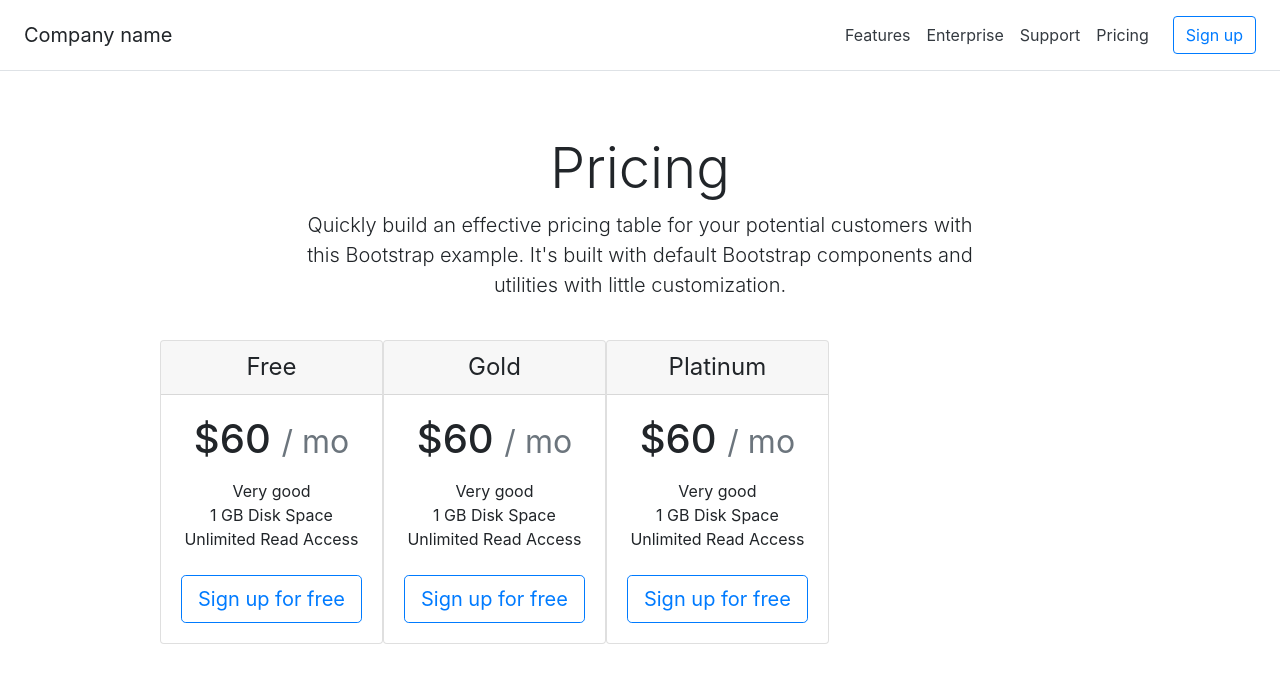
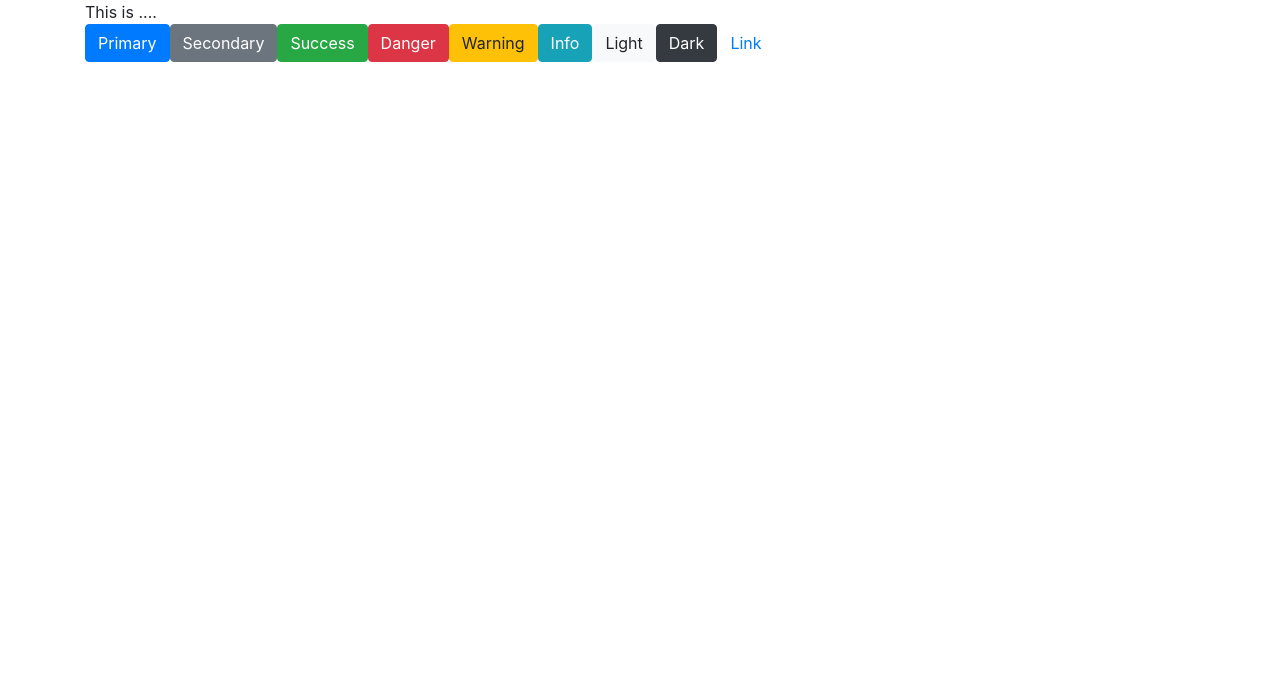
Before and after one commit to CodeKul/daily-angular-1030-1130-6thaug18, an Angular app in the folder angular/mysample/: page / in a window 1280 px wide. Shown: the top 682 px of the page. Built offline with nearby package versions, Linux system fonts and the light colour scheme.

Commit message:
databinding : inter component communication

```diff
--- a/angular/mysample/src/app/app.component.html
+++ b/angular/mysample/src/app/app.component.html
@@ -1,7 +1,11 @@
-<app-pricing></app-pricing>
+<!-- <app-pricing></app-pricing> -->
 
 <!-- <div class="container">
     <app-login>
         <h1 class="text-muted">This is what h1 is .</h1>
     </app-login>
 </div> -->
+
+<div class="container">
+    <app-jumbo></app-jumbo>
+</div>
--- a/angular/mysample/src/app/jumbo/alert-my/alert-my.component.html
+++ b/angular/mysample/src/app/jumbo/alert-my/alert-my.component.html
@@ -1,3 +1,3 @@
-<div class="alert alert-primary" role="alert">
-  This is .... type alert
+<div [class]="alCls" role="alert">
+  This is .... {{alCls}}
 </div>
--- a/angular/mysample/src/app/jumbo/alert-my/alert-my.component.ts
+++ b/angular/mysample/src/app/jumbo/alert-my/alert-my.component.ts
@@ -1,4 +1,4 @@
-import { Component, OnInit } from '@angular/core';
+import { Component, OnInit, Input } from '@angular/core';
 
 @Component({
   selector: 'app-alert-my',
@@ -7,9 +7,11 @@ import { Component, OnInit } from '@angular/core';
 })
 export class AlertMyComponent implements OnInit {
 
+  @Input()
+  alCls : string
+
   constructor() { }
 
   ngOnInit() {
   }
-
 }
--- a/angular/mysample/src/app/jumbo/btn-pnl/btn-pnl.component.html
+++ b/angular/mysample/src/app/jumbo/btn-pnl/btn-pnl.component.html
@@ -1,13 +1,13 @@
 <div class="row">
   <div class="col-md-12">
-    <button type="button" class="btn btn-primary">Primary</button>
-    <button type="button" class="btn btn-secondary">Secondary</button>
-    <button type="button" class="btn btn-success">Success</button>
-    <button type="button" class="btn btn-danger">Danger</button>
-    <button type="button" class="btn btn-warning">Warning</button>
-    <button type="button" class="btn btn-info">Info</button>
-    <button type="button" class="btn btn-light">Light</button>
-    <button type="button" class="btn btn-dark">Dark</button>
-    <button type="button" class="btn btn-link">Link</button>
+    <button type="button" class="btn btn-primary" (click)="onBtn(1)">Primary</button>
+    <button type="button" class="btn btn-secondary" (click)="onBtn(2)">Secondary</button>
+    <button type="button" class="btn btn-success" (click)="onBtn(3)">Success</button>
+    <button type="button" class="btn btn-danger" (click)="onBtn(4)">Danger</button>
+    <button type="button" class="btn btn-warning" (click)="onBtn(5)">Warning</button>
+    <button type="button" class="btn btn-info" (click)="onBtn(6)">Info</button>
+    <button type="button" class="btn btn-light" (click)="onBtn(7)">Light</button>
+    <button type="button" class="btn btn-dark" (click)="onBtn(8)">Dark</button>
+    <button type="button" class="btn btn-link" (click)="onBtn(9)">Link</button>
   </div>
 </div>
--- a/angular/mysample/src/app/jumbo/btn-pnl/btn-pnl.component.ts
+++ b/angular/mysample/src/app/jumbo/btn-pnl/btn-pnl.component.ts
@@ -1,4 +1,4 @@
-import { Component, OnInit } from '@angular/core';
+import { Component, OnInit, EventEmitter, Output } from '@angular/core';
 
 @Component({
   selector: 'app-btn-pnl',
@@ -7,9 +7,36 @@ import { Component, OnInit } from '@angular/core';
 })
 export class BtnPnlComponent implements OnInit {
 
+  @Output()
+  onAlert: EventEmitter<string> = new EventEmitter()
+
   constructor() { }
 
   ngOnInit() {
   }
 
+  onBtn(btn: number) {
+    switch (btn) {
+      case 1:
+        this.onAlert.emit('alert alert-primary')
+        break;
+      case 2:
+        this.onAlert.emit('alert alert-secondry')
+        break;
+      case 3:
+        this.onAlert.emit('alert alert-success')
+        break;
+      case 4:
+        this.onAlert.emit('alert alert-danger')
+        break;
+      case 5:
+        this.onAlert.emit('alert alert-warning')
+        break;
+      case 6:
+        this.onAlert.emit('alert alert-info')
+        break;
+      default:
+        break;
+    }
+  }
 }
--- a/angular/mysample/src/app/jumbo/jumbo.component.html
+++ b/angular/mysample/src/app/jumbo/jumbo.component.html
@@ -1,3 +1,10 @@
-<p>
-  jumbo works!
-</p>
+<div class="row">
+  <div class="col-md-12">
+    <app-alert-my [alCls]="plHldr"></app-alert-my>
+  </div>
+</div>
+<div class="row">
+  <div class="col-md-12">
+    <app-btn-pnl (onAlert)="plHldr = $event"></app-btn-pnl>
+  </div>
+</div>
--- a/angular/mysample/src/app/jumbo/jumbo.component.ts
+++ b/angular/mysample/src/app/jumbo/jumbo.component.ts
@@ -7,6 +7,7 @@ import { Component, OnInit } from '@angular/core';
 })
 export class JumboComponent implements OnInit {
 
+  plHldr : string;
   constructor() { }
 
   ngOnInit() {
```
